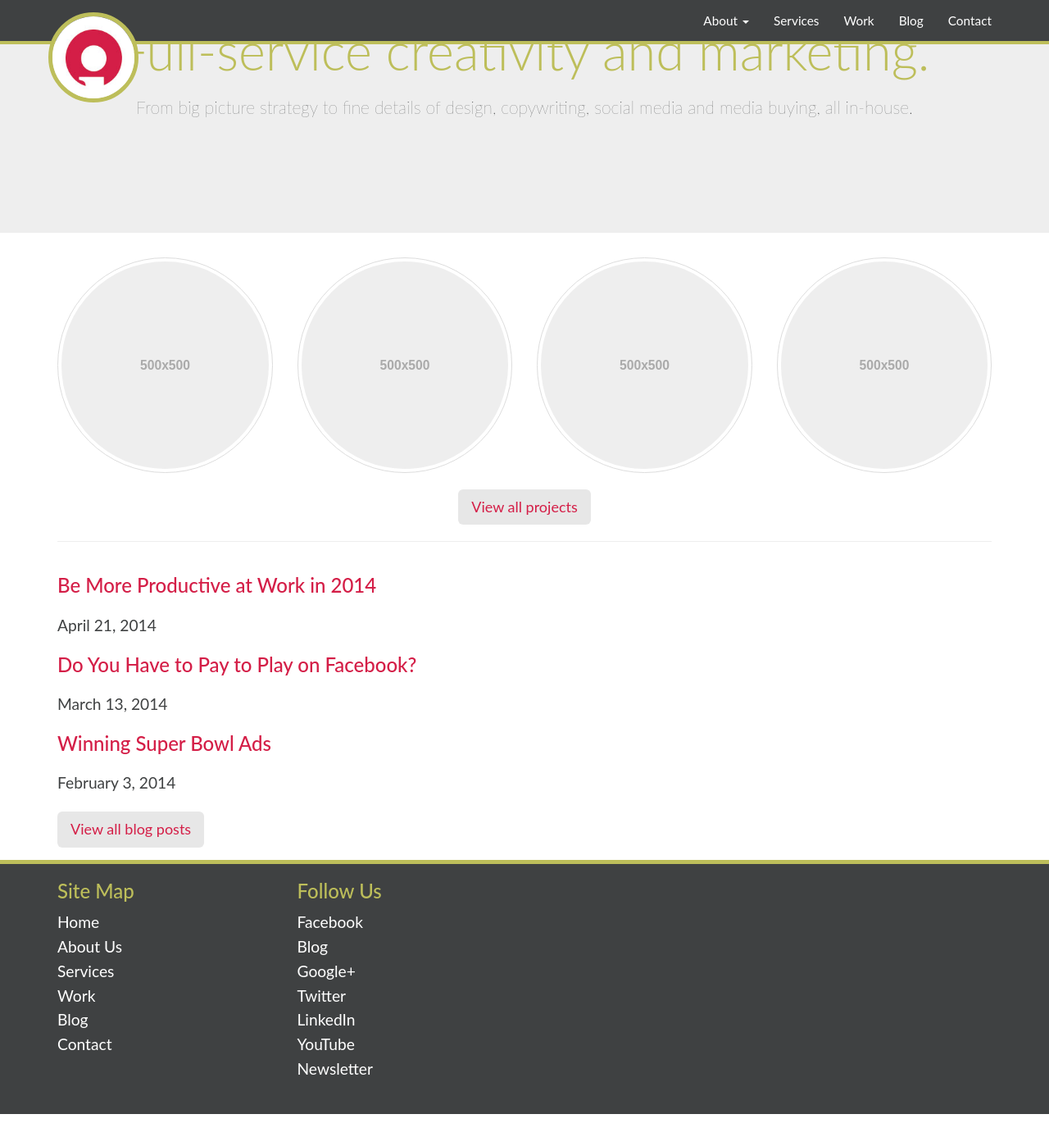
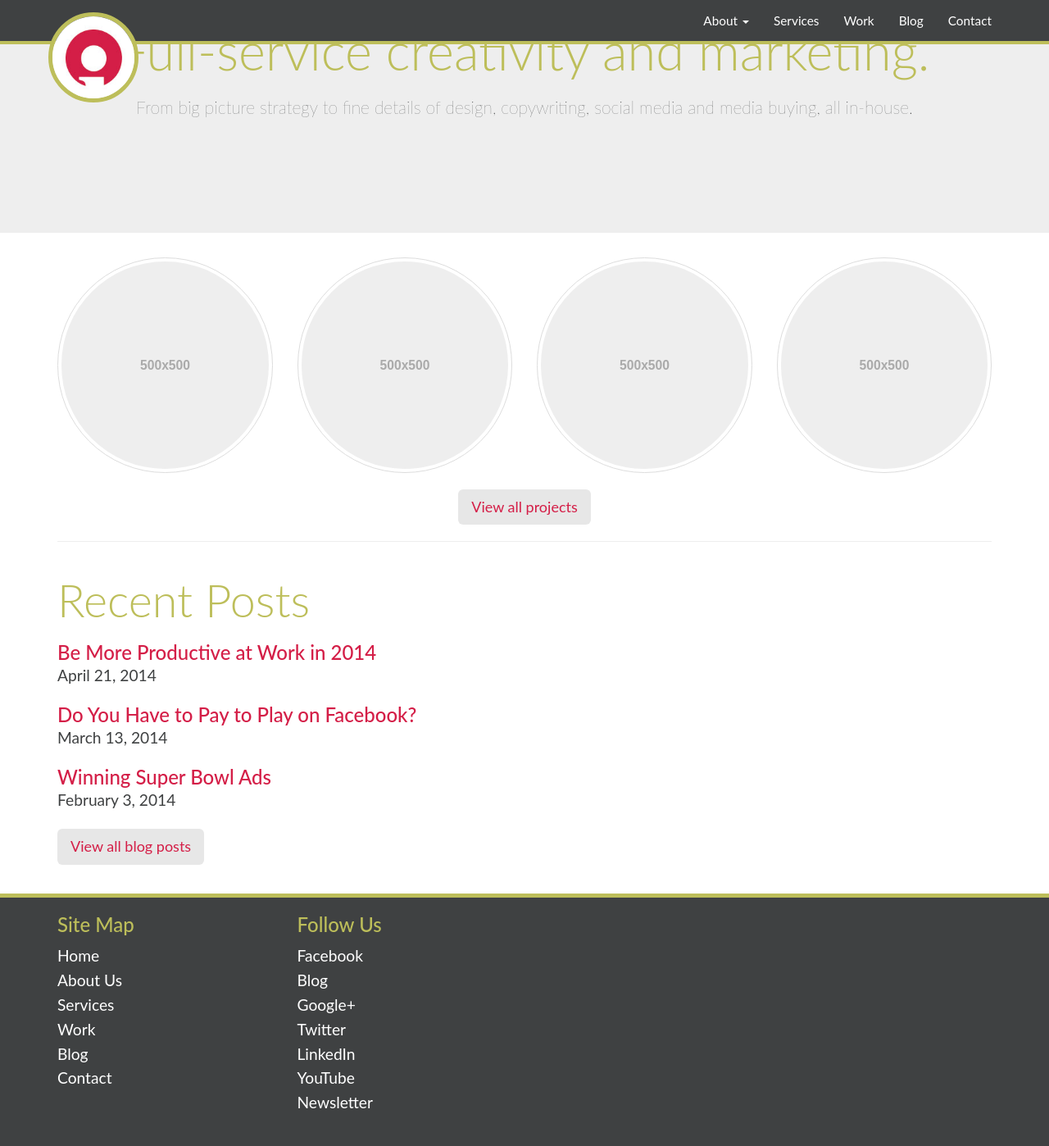
Before and after one commit to insight-creative/insight-creative.github.io, a Jekyll site: the page built from index.html, in a window 1280 px wide and 1400 px high, scrolled down 95 px. Shown: the whole window at 82% size. Built offline with Jekyll 4.4.1, drawn with Linux system fonts in a browser that asks for light colours; nearby versions of some CDN libraries; Markdown is read by kramdown in place of the engine named in the settings; before the commit the page ends 1454 px from its top, so only the background shows below that.

Commit message:
Clean up button styles and other miscellaneous changes.

```diff
--- a/_layouts/project.html
+++ b/_layouts/project.html
@@ -28,7 +28,7 @@ layout: page
 		{% for post in site.categories.work %}
 		<div class="col-md-3 col-xs-6">
 			<a href="{{ post.url }}" class="thumbnail">
-				<img class="img-responsive img-circle" src="holder.js/100%x100%/auto">
+				<img class="img-responsive img-circle" src="holder.js/500x500/auto">
 			</a>
 		</div>
 		{% endfor %}
--- a/css/main.css
+++ b/css/main.css
@@ -90,6 +90,23 @@ a:hover {
 .feature {
 	text-align: center;
 }
+.feature a.thumbnail:hover {
+	border: 1px solid #BDBE5A;
+}
+
+/*
+ * Post list
+ */
+
+.post-list {
+	margin-bottom: 20px;
+}
+.post-list h3 {
+	margin-bottom: 0;
+}
+.post-list p {
+	margin-top: 0;
+}
 
 /*
  * Article
--- a/index.html
+++ b/index.html
@@ -27,12 +27,15 @@ title: Advertising Agency, Green Bay, WI
 		</div>
 	</div>
 
+	<div class="post-list">
 		<div class="row">
 			<div class="col-md-12">
+				<h1>Recent Posts</h1>
 				{% for post in site.categories.blog limit: 3 %}
 					<h3><a href="{{ post.url }}">{{ post.title }}</a></h3>
-					<p><span>{{ post.date | date: "%B %-d, %Y" }}</span></p>
+					<p>{{ post.date | date: "%B %-d, %Y" }}</p>
 				{% endfor %}
-				<button type="button" class="btn btn-lg btn-default"><a href="/blog">View all blog posts</a></button>
+					<button type="button" class="btn btn-lg btn-default"><a href="/blog">View all blog posts</a></button>
 			</div>
 		</div>
+	</div>
```
